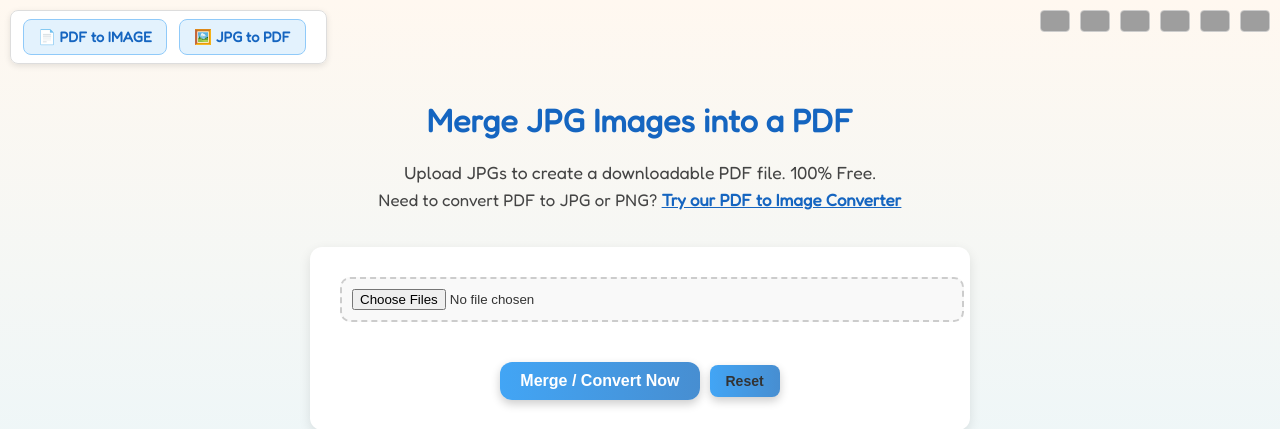
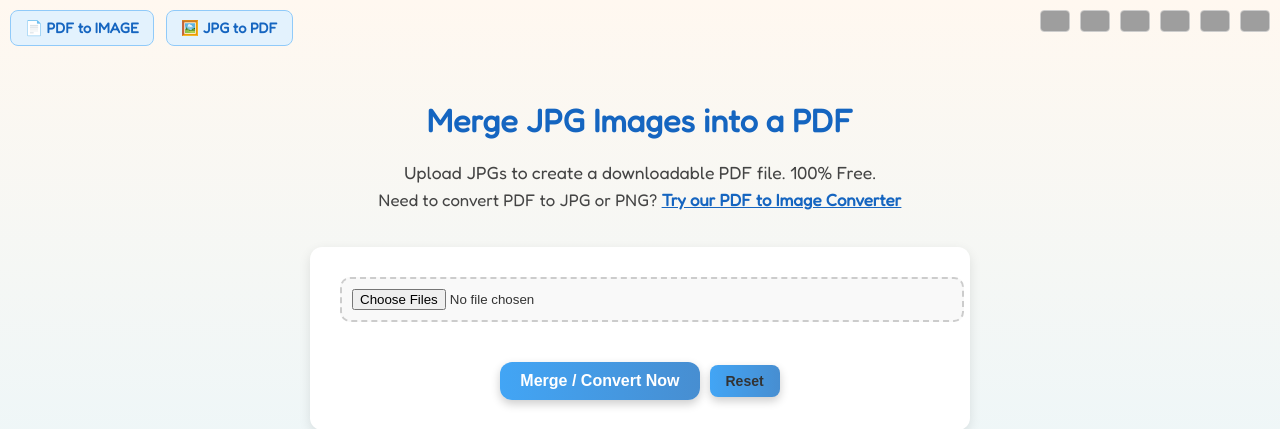
Before and after one commit to SuperB747/pdf2jpg-app, a Flask app: page /jpg-to-pdf in a window 1280 px wide. Shown: the top 429 px of the page. Run offline with Flask 3, Linux system fonts and the light colour scheme; grey boxes are pictures that could not be loaded.

Commit message:
Refine top navigation button styling by removing background box for cleaner look

```diff
--- a/templates/jpg_to_pdf.html
+++ b/templates/jpg_to_pdf.html
@@ -21,12 +21,7 @@
       position: fixed;
       top: 10px;
       left: 10px;
-      background: rgba(255, 255, 255, 0.95);
-      border: 1px solid #ddd;
-      border-radius: 8px;
-      padding: 8px 12px;
       z-index: 1000;
-      box-shadow: 0 2px 6px rgba(0,0,0,0.1);
     }
     .menu-link {
       margin-right: 15px;
```
